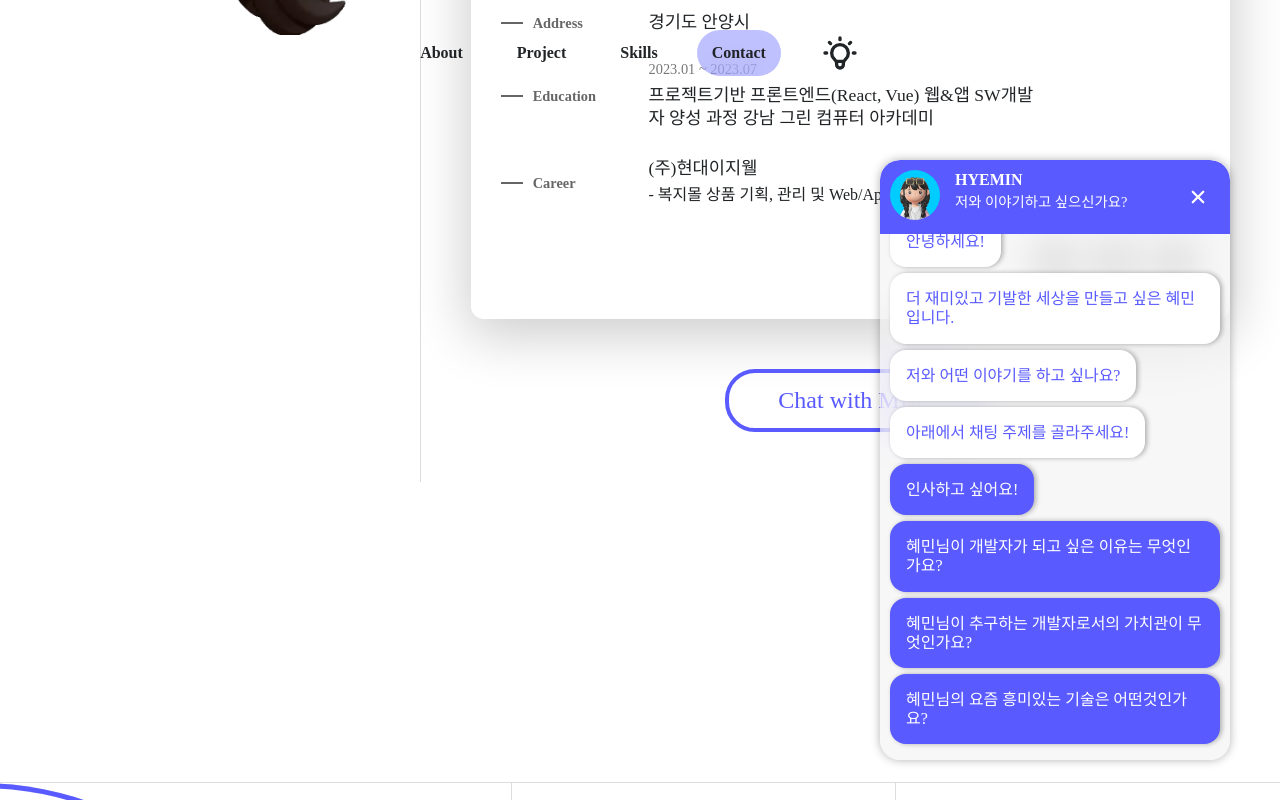
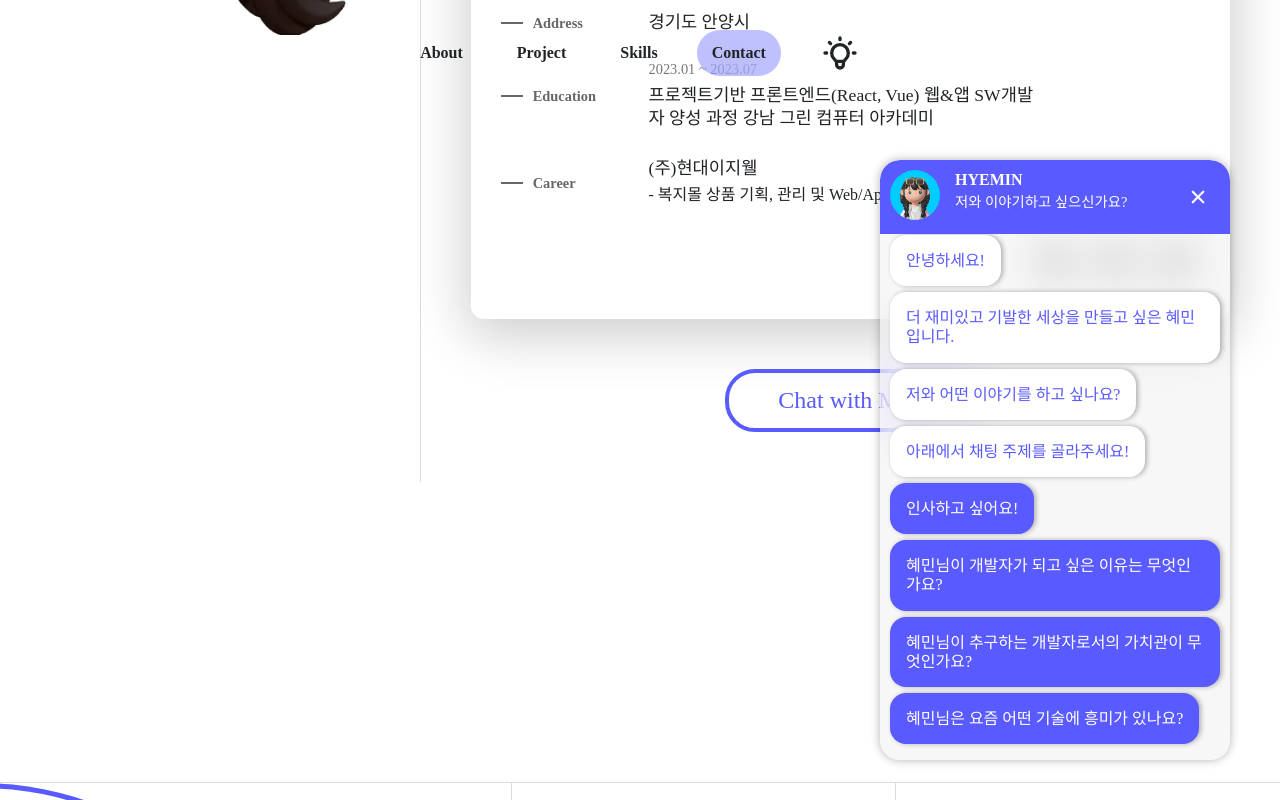
Before and after one commit to Hyemin0102/portfolio, a React (Create React App) app: page / in a window 1280 px wide. Both pictures are taken after a click on the element "Chat with ME!". Shown: the part 1394-2194 px from the top of the page. Built offline with nearby package versions, Linux system fonts and the light colour scheme; grey boxes are pictures that could not be loaded; a web font is replaced by a local one.

Commit message:
URL 변경

```diff
--- a/src/components/contact/ModalBox.jsx
+++ b/src/components/contact/ModalBox.jsx
@@ -97,7 +97,7 @@ const ModalBox = ({showModal}) => {
                 <div className='select_cont'>혜민님이 추구하는 개발자로서의 가치관이 무엇인가요?</div>
               </div>
               <div className='bubble_select' onClick={()=>showAnswer('04')}>
-                <div className='select_cont'>혜민님의 요즘 흥미있는 기술은 어떤것인가요?</div>
+                <div className='select_cont'>혜민님은 요즘 어떤 기술에 흥미가 있나요?</div>
               </div>
             </div>
             {selectedAnswers.map((answer,index)=>{
--- a/src/components/portfolio/project.json
+++ b/src/components/portfolio/project.json
@@ -90,7 +90,7 @@
       "tool" : ["React", "react-router-dom", "react-query", "firebase","tailwind CSS"],
       "concept" : "Responsive",
       "detailMokupImg" : ["/images/COS/detail_01_2.webp","/images/COS/detail_02_2.webp","/images/COS/detail_03_2.webp","/images/COS/detail_04_2.webp"],
-      "webUrl":"https://main--amazing-kulfi-62933e.netlify.app/",
+      "webUrl":"https://astounding-pegasus-6a3f02.netlify.app/",
       "GitUrl":"https://github.com/Hyemin0102/COS_react"
     },
     {
```
